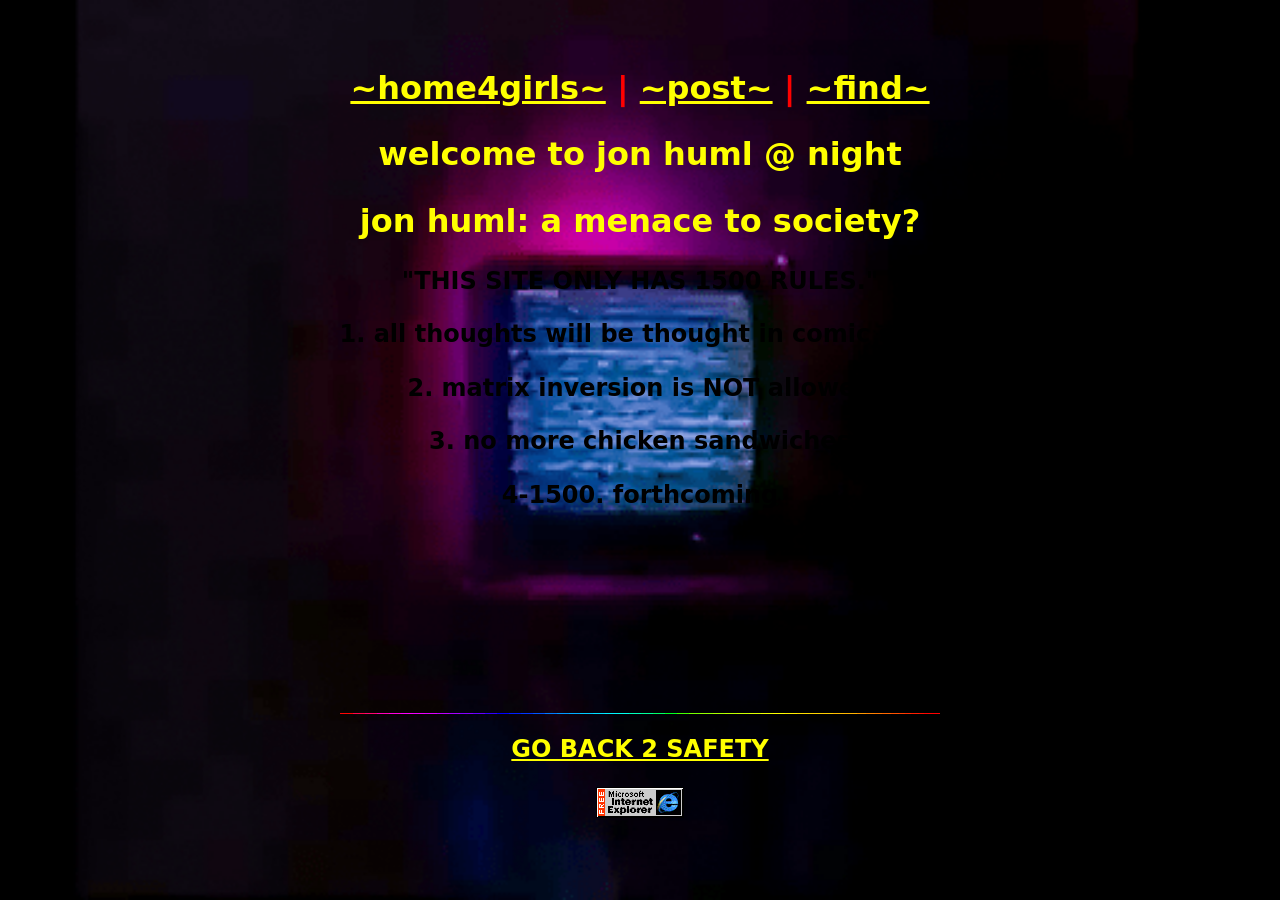
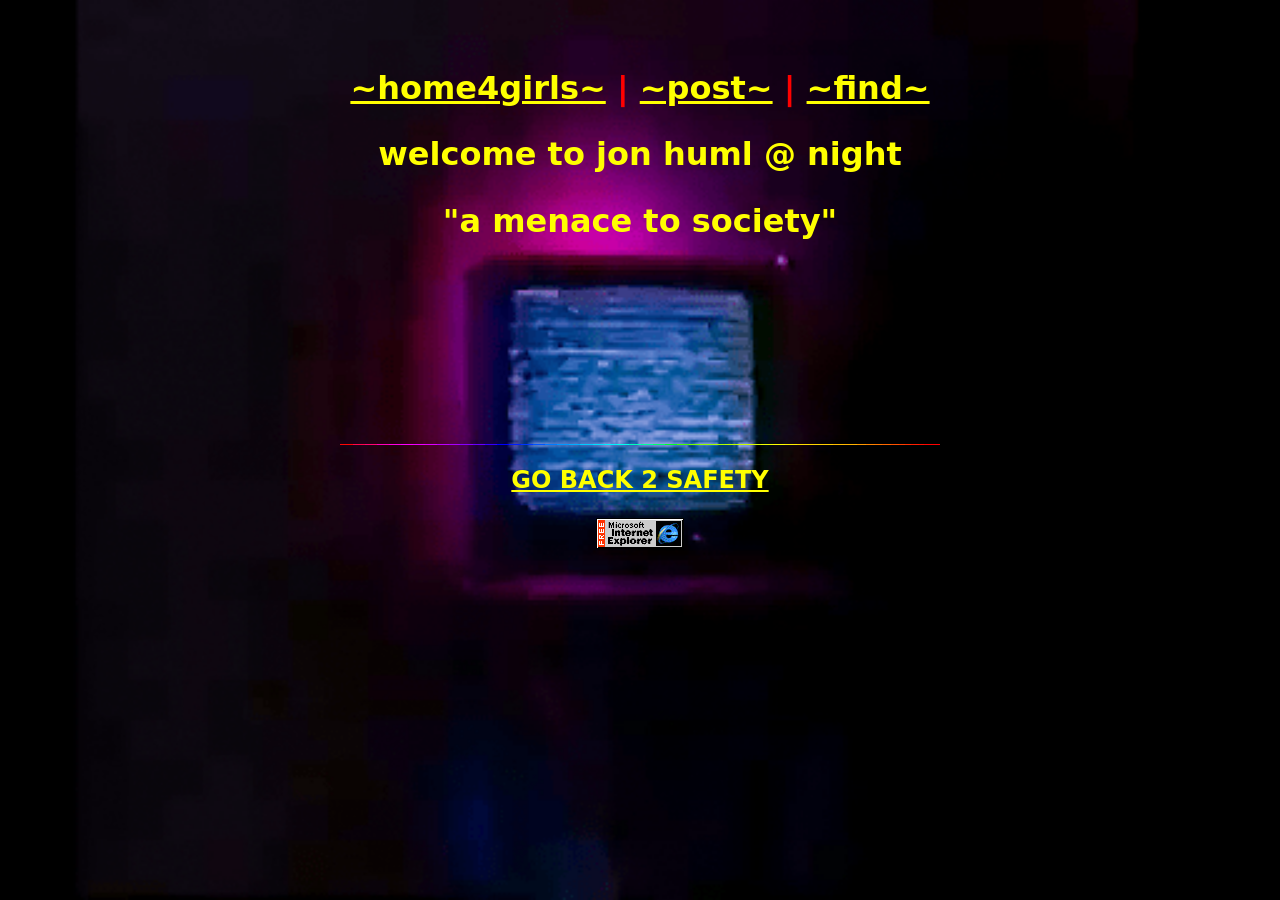
Before and after one commit to 00jrh00/00jrh00.github.io, a Jekyll site: the page built from index.markdown, in a window 1280 px wide. Built offline with Jekyll 4.4.1, drawn with Linux system fonts in a browser that asks for light colours.

Commit message:
Update home.html

```diff
--- a/_layouts/home.html
+++ b/_layouts/home.html
@@ -12,12 +12,7 @@
 <a href="../about">~find~</a>
 </div>
 <h1>welcome to jon huml @ night</h1>
-<h1>jon huml: a menace to society?</h1>
-<h2>"THIS SITE ONLY HAS 1500 RULES."</h2>
-<h2>1. all thoughts will be thought in comic sans</h2>
-<h2>2. matrix inversion is NOT allowed</h2>
-<h2>3. no more chicken sandwiches</h2>
-<h2>4-1500. forthcoming </h2>
+<h1>"a menace to society"</h1>
 <div class="space"></div>
 <footer id="footer">
 <img src="../assets/images/home/bar.gif">
```
